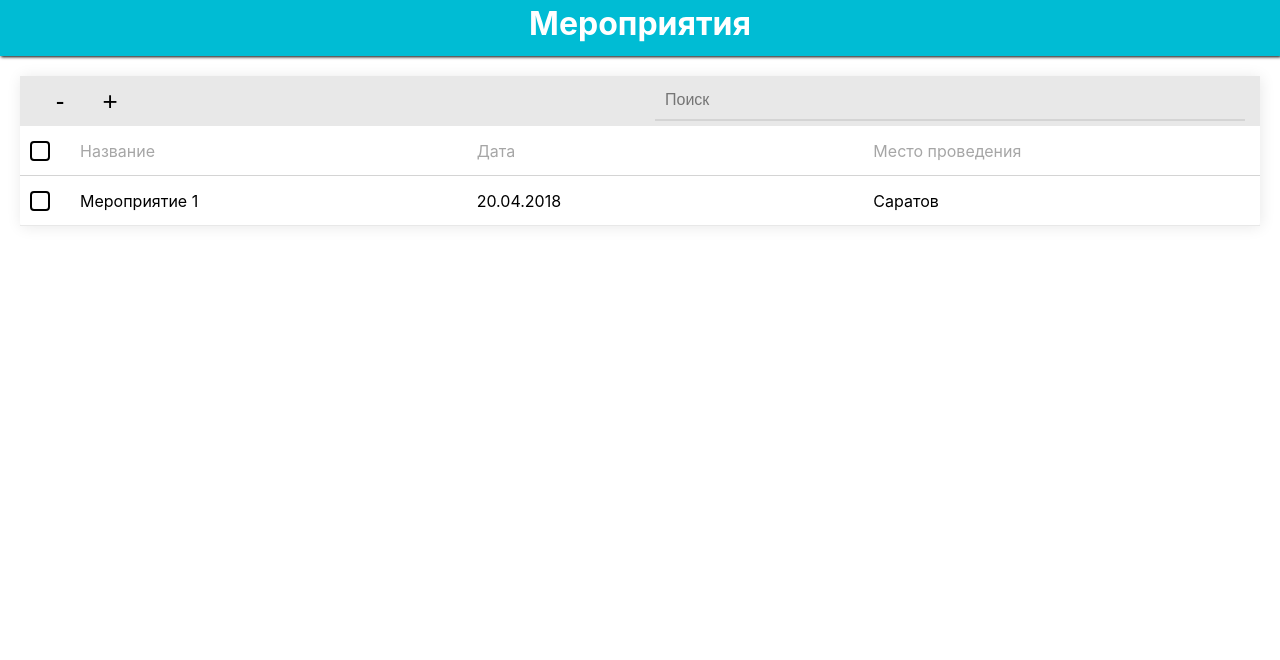
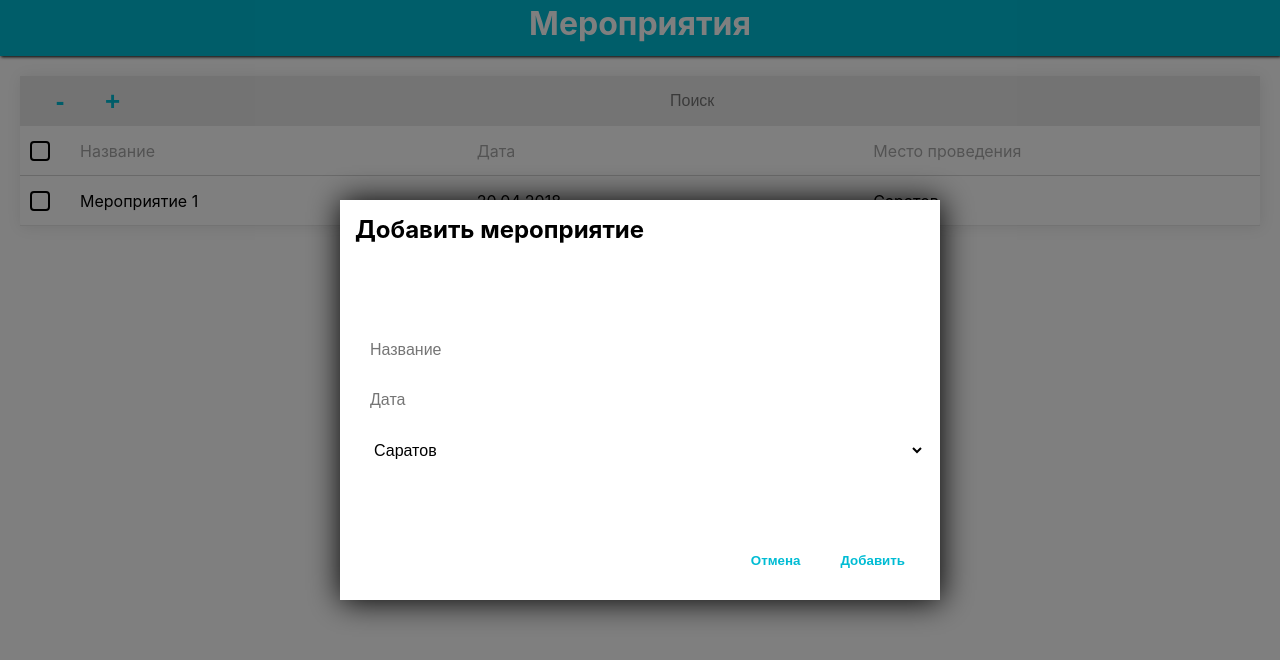
Before and after one commit to rtxrulez/events-list, a React (Create React App) app: page / in a window 1280 px wide. Shown: the top 660 px of the page. Built offline with nearby package versions, Linux system fonts and the light colour scheme.

Commit message:
модальник

```diff
--- a/src/App.js
+++ b/src/App.js
@@ -1,9 +1,19 @@
 import React from "react";
 import "./App.scss";
 
-function App() {
+import Modal from "./Modal/Modal";
+
+class App extends React.Component {
+  state = {
+    modal: true
+  };
+
+  render() {
+    let { modal } = this.state;
+
     return (
       <div className="App">
+        {modal ? <Modal /> : ""}
         <header className="header">
           <h1>Мероприятия</h1>
         </header>
@@ -51,5 +61,6 @@ function App() {
       </div>
     );
   }
+}
 
 export default App;
--- a/src/App.scss
+++ b/src/App.scss
@@ -1,4 +1,6 @@
 $gray: #e8e8e8;
+$brand-color: #00bcd4;
+
 
 *, *:before, *:after {
   box-sizing: border-box;
@@ -17,7 +19,7 @@ body {
 
 header {
   min-height: 56px;
-  background: #00bcd4;
+  background: $brand-color;
   color: white;
   box-shadow: 1px 1px 3px #000;
   text-align: center;
@@ -102,14 +104,30 @@ header {
   min-width: 50px;
   min-height: 50px;
   text-align: center;
+  cursor: pointer;
+}
+
+.btn-transparent {
+  background: transparent;
+  color: $brand-color;
+  font-weight: 600;
+  padding-left: 20px;
+  padding-right: 20px;
+}
+
+.btn-transparent:hover {
+  background: $gray;
 }
 
 .form-control {
   display: inline-block;
   min-height: 40px;
   font-size: 16px;
-  background: $gray;
-
+  height: 50px;
+  padding: 3px 15px;
+  background: transparent;
+  border: 0;
+  border-bottom: 2px solod $gray;
 }
 
 .checkbox {
--- /dev/null
+++ b/src/Modal/Modal.js
@@ -0,0 +1,29 @@
+import React from "react";
+import "./Modal.scss";
+
+function Modal() {
+  return (
+    <div className="backdrop">
+      <div className="Modal">
+        <div className="Modal__header">
+          <h1>Добавить мероприятие</h1>
+        </div>
+        <div className="Modal__content">
+          <input type="text" className="form-control" placeholder="Название" />
+          <input type="text" className="form-control" placeholder="Дата" />
+          <select className="form-control">
+            <option value="" className="">
+              Саратов
+            </option>
+          </select>
+        </div>
+        <div className="Modal__footer">
+          <button className="btn btn-transparent">Отмена</button>
+          <button className="btn btn-transparent">Добавить</button>
+        </div>
+      </div>
+    </div>
+  );
+}
+
+export default Modal;
--- /dev/null
+++ b/src/Modal/Modal.scss
@@ -0,0 +1,48 @@
+.backdrop {
+    display: flex;
+    align-items: center;
+    justify-content: center;
+    position: fixed;
+    top: 0;
+    bottom: 0;
+    left: 0;
+    right: 0;
+    background: rgba(0, 0, 0, 0.5);
+}
+
+.Modal {
+    background: white;
+    width: 600px;
+    min-height: 400px;
+    padding: 15px;
+    display: flex;
+    flex-direction: column;
+    justify-content: space-between;
+    box-shadow: 1px 1px 30px #000;
+
+    &__content {
+        width: 100%;
+        height: 100%;
+        display: flex;
+        flex-direction: column;
+        justify-content: flex-start;
+
+        .form-control {
+            display: block;
+        }
+    }
+
+    &__header {
+        h1 {
+            margin: 0;
+            padding: 0;
+            font-size: 24px;
+            min-height: 50px;
+        }
+    }
+
+    &__footer {
+        display: flex;
+        justify-content: flex-end;
+    }
+}
```
Also changed, not shown: src/Add/Add.js (added). Lines whose indentation alone changed are shown as unchanged.
